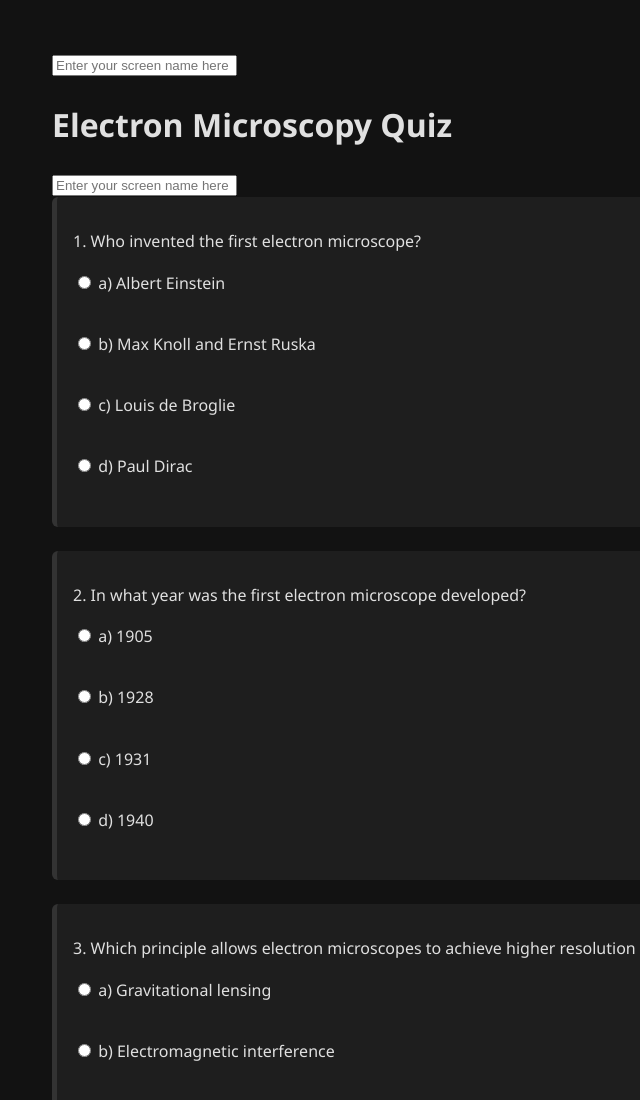
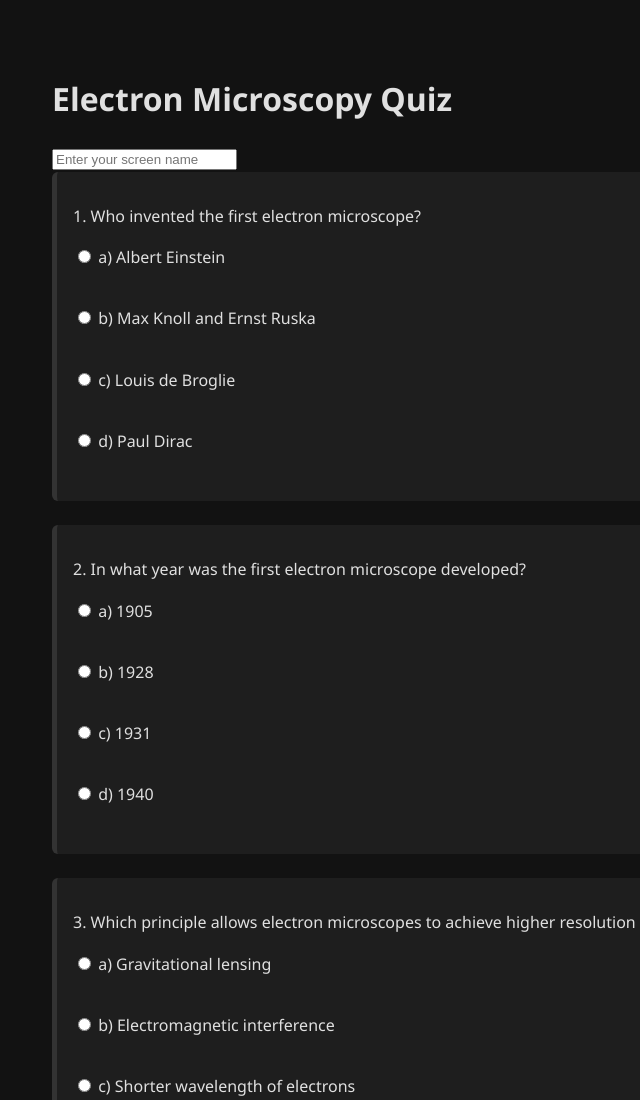
Before and after one commit to ben-mcdaniel-tfs/ben-mcdaniel-tfs.github.io, a plain HTML site: page index.html in a window 1280 px wide. Shown: the top 1100 px of the page, without its empty margins (0-640 px from the left). Drawn offline with Linux system fonts and the light colour scheme.

Commit message:
Update index.html

```diff
--- a/index.html
+++ b/index.html
@@ -4,7 +4,6 @@
   <meta charset="UTF-8">
   <meta name="viewport" content="width=device-width, initial-scale=1.0">
   <title>Electron Microscopy Quiz</title>
-  <input type="text" id="username" placeholder="Enter your screen name here" required>
   <style>
    body {
     font-family: 'Segoe UI', Tahoma, Geneva, Verdana, sans-serif;
@@ -92,7 +91,7 @@
 <body>
   <h1>Electron Microscopy Quiz</h1>
   <div id="timestamp" style="margin-bottom: 1rem;"></div>
-  <input type="text" id="username" placeholder="Enter your screen name here" required>
+  <input type="text" id="username" placeholder="Enter your screen name" required>
   <form id="quizForm">
 
     <!-- BEGIN: Questions -->
```
